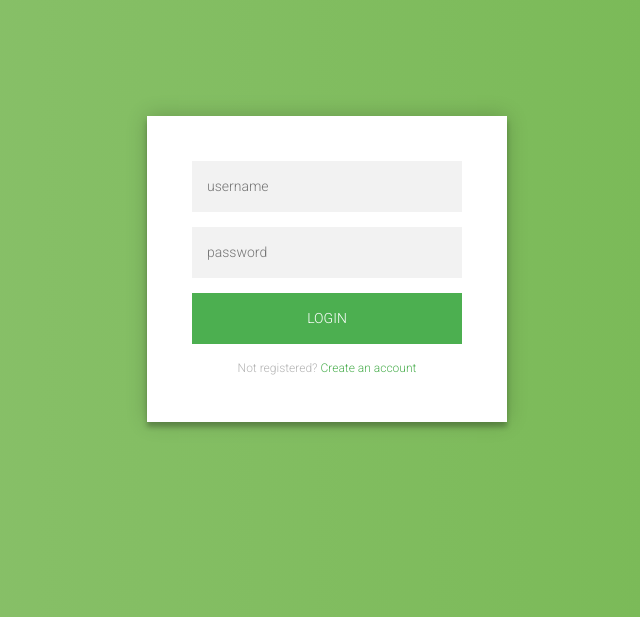
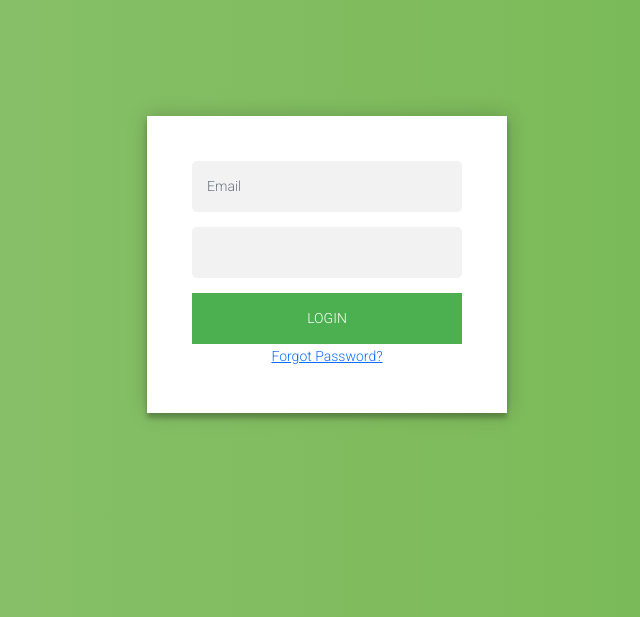
Before and after one commit to anish-kondepudi/HealthTracker, a Flask app: page /login in a window 1280 px wide. Shown: the part 56-673 px from the top of the page, without its empty margins (355-995 px from the left). Run offline with Flask 2, Linux system fonts and the light colour scheme.

Commit message:
worked on validation and flashes for login

```diff
--- a/forms.py
+++ b/forms.py
@@ -11,12 +11,11 @@ class RegistrationForm(FlaskForm):
     password = PasswordField('Password', validators=[DataRequired()],render_kw={"placeholder": "Password"})
     confirm_password = PasswordField('Confirm Password',
                                      validators=[DataRequired(), EqualTo('password','Passwords must match')],render_kw={"placeholder": "Confirm Password"})
-    submit = SubmitField('Sign Up')
 
 
 class LoginForm(FlaskForm):
     email = StringField('Email',
-                        validators=[DataRequired(), Email()])
+                        validators=[DataRequired(), Email()], render_kw={"placeholder": "Email"})
     password = PasswordField('Password', validators=[DataRequired()])
     remember = BooleanField('Remember Me')
     submit = SubmitField('Login')
--- a/templates/login.html
+++ b/templates/login.html
@@ -4,16 +4,58 @@
 
 {% block content %}
 <div class="login-page">
-  <div class="form">
-    <form class="login-form">
-      <input type="text" placeholder="username"/>
-      <input type="password" placeholder="password"/>
-      <button>login</button>
-      <p class="message">Not registered? <a href="/register">Create an account</a></p>
-    </form>
+  <body>
+          {% if get_flashed_messages() %}
+              {% for msg in get_flashed_messages() %}
+                  <div class="alert">
+                  <span class="closebtn" onclick="this.parentElement.style.display='none';">&times;</span>
+                      {{msg}}
+                  </div>
+              {% endfor %}
+          {% endif %}
+
+  </body>
+  </form>
+    <div class="form">
+      <form method="POST" action="">
+        {{ form.hidden_tag() }}
+
+        <div class="form-group">
+          <!-- {{ form.email.label(class="form-control-label") }} -->
+          {% if form.email.errors %}
+              {{ form.email(class="form-control form-control-lg is-invalid") }}
+              <div class="invalid-feedback">
+                  {% for error in form.email.errors %}
+                      <span>{{ error }}</span>
+                  {% endfor %}
+              </div>
+          {% else %}
+              {{ form.email(class="form-control form-control-lg") }}
+          {% endif %}
+        </div>
+
+        <div class="form-group">
+            <!-- {{ form.password.label(class="form-control-label") }} -->
+            {% if form.password.errors %}
+                {{ form.password(class="form-control form-control-lg is-invalid") }}
+                <div class="invalid-feedback">
+                    {% for error in form.password.errors %}
+                        <span>{{ error }}</span>
+                    {% endfor %}
+                </div>
+            {% else %}
+                {{ form.password(class="form-control form-control-lg") }}
+            {% endif %}
+        </div>
+
+        <button>login</button>
+        <small class="text-muted ml-2">
+            <a href="#">Forgot Password?</a>
+        </small>
+      </form>
+    </div>
   </div>
-</div>
-{% endblock %}
+  {% endblock %}
 
 {% block css %}
 <link rel="stylesheet" type="text/css" href="{{ url_for('static', filename='login_registration.css') }}">
```
Also changed, not shown: templates/register.html (+3 -5 lines).
